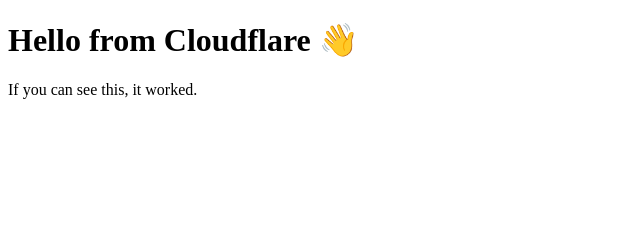
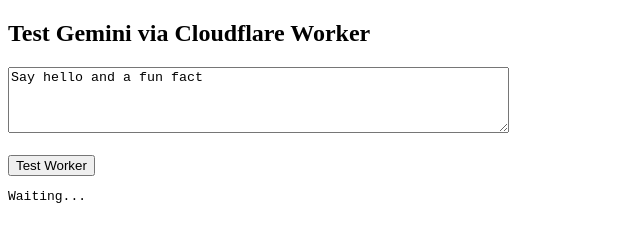
Before and after one commit to sausage4mash/hello-cloudfare, a plain HTML site: page index.html in a window 1280 px wide. Shown: the whole page, without its empty margins (0-640 px from the left). Drawn offline with Linux system fonts and the light colour scheme.

Commit message:
Update index.html for Gemini Worker test

```diff
--- a/index.html
+++ b/index.html
@@ -1,11 +1,35 @@
 <!DOCTYPE html>
-<html lang="en">
+<html>
 <head>
-  <meta charset="UTF-8" />
-  <title>Hello Cloudflare</title>
+  <meta charset="UTF-8">
+  <title>Gemini Worker Test</title>
 </head>
 <body>
-  <h1>Hello from Cloudflare 👋</h1>
-  <p>If you can see this, it worked.</p>
+
+<h2>Test Gemini via Cloudflare Worker</h2>
+
+<textarea id="prompt" rows="4" cols="60">Say hello and a fun fact</textarea>
+<br><br>
+
+<button onclick="askGemini()">Test Worker</button>
+
+<pre id="output">Waiting...</pre>
+
+<script>
+async function askGemini() {
+  const prompt = document.getElementById("prompt").value;
+
+  const response = await fetch("https://solitary-art-922c.robertjohncollins.workers.dev", {
+    method: "POST",
+    headers: { "Content-Type": "application/json" },
+    body: JSON.stringify({ prompt })
+  });
+
+  const data = await response.json();
+  document.getElementById("output").textContent =
+    JSON.stringify(data, null, 2);
+}
+</script>
+
 </body>
 </html>
```
